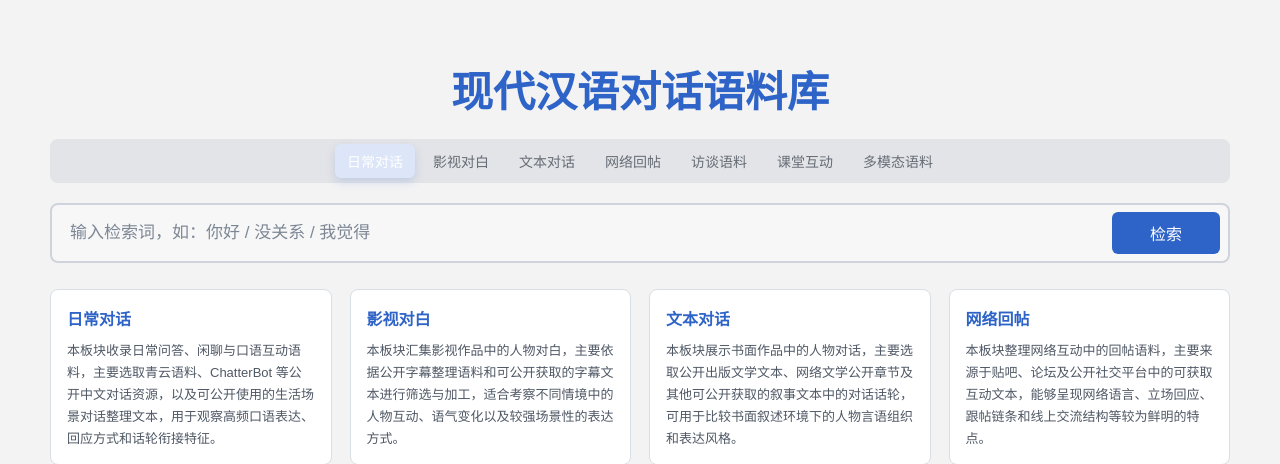
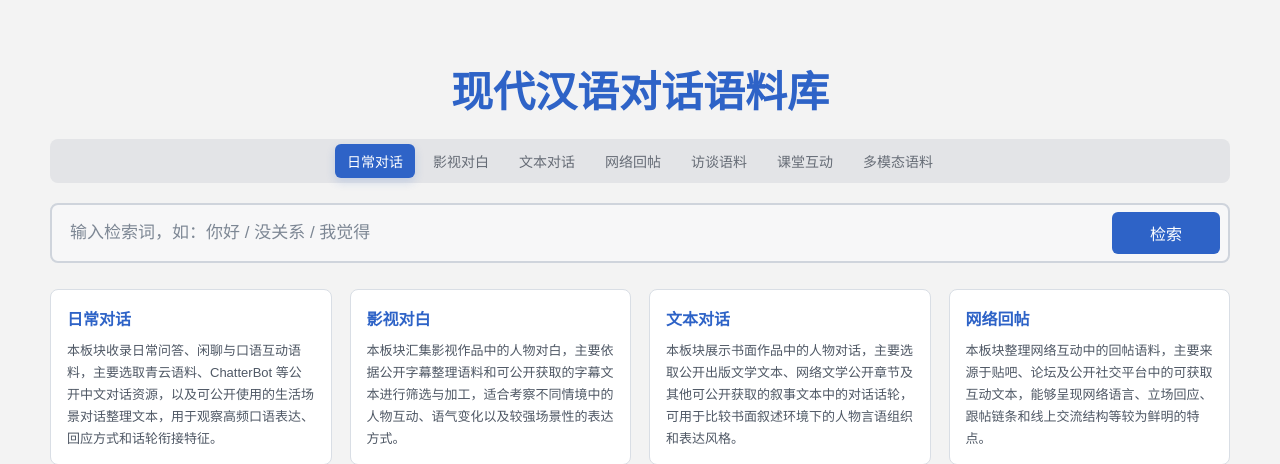
Before and after one commit to shanji111/modern-chinese-dialogue-corpus, a Flask app: page / in a window 1280 px wide, with the pointer over the restyled element. Shown: the top 464 px of the page. Run offline with Flask 3, Linux system fonts and the light colour scheme; data that the repository does not hold is empty; some libraries are stand-ins or nearby versions.

Commit message:
chore: organize frontend scripts and styles

```diff
--- a/static/style.css
+++ b/static/style.css
@@ -175,10 +175,6 @@ a:hover {
     background: #2e63c7;
     color: #fff;
     box-shadow: 0 4px 10px rgba(46, 99, 199, 0.18);
-}
-
-.tab-item:hover {
-    background: #dce6f8;
 }
 
 .bcc-search-form {
```
Also changed, not shown: static/resonance.js (+13 -0 lines).
